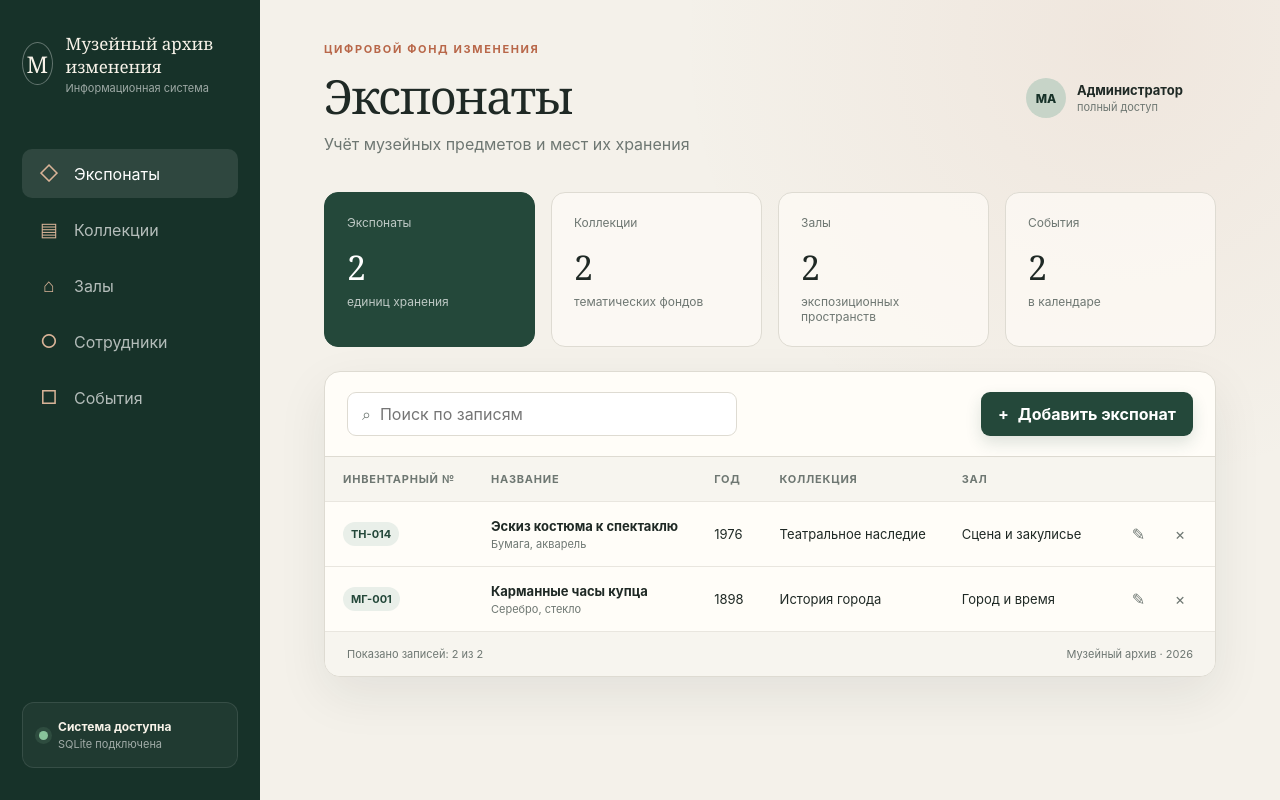
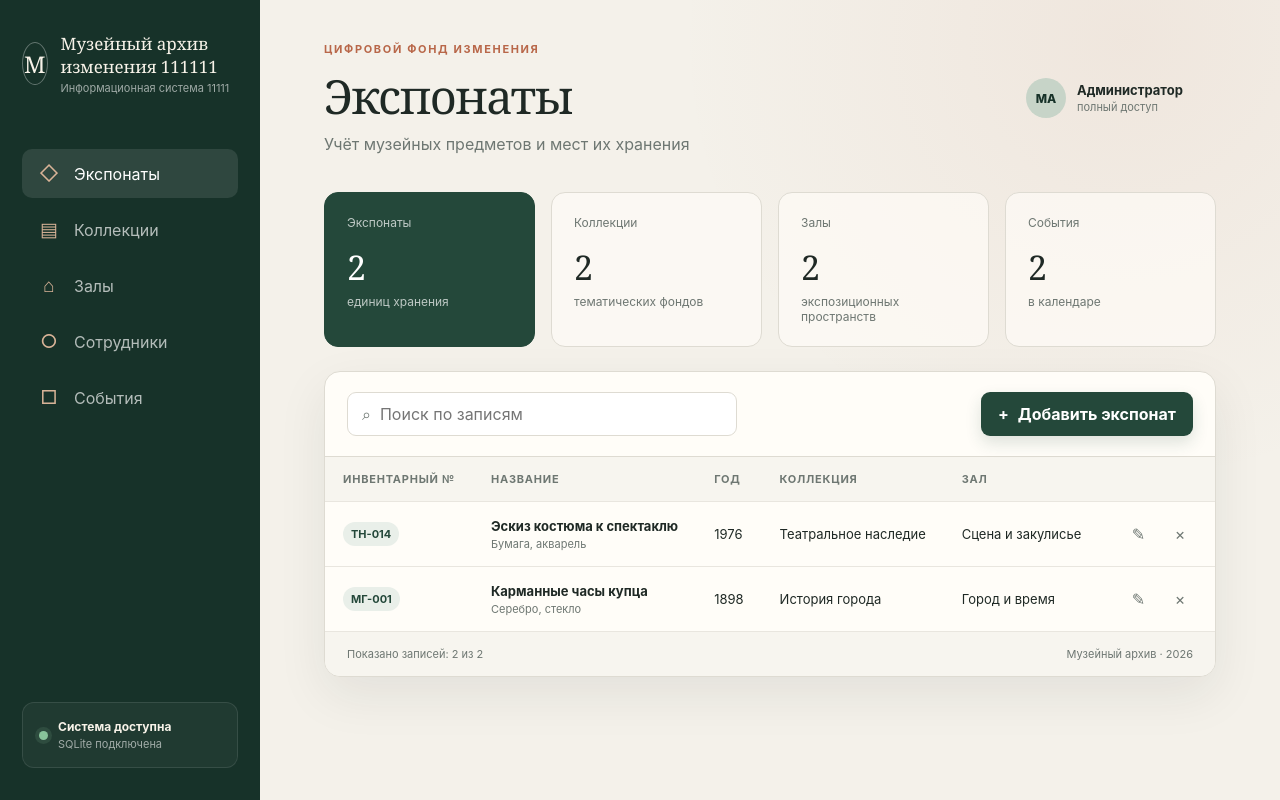
Before and after one commit to PeachParfa1t/museum-cicd, a Flask app: page / in a window 1280 px wide. Run offline with Flask 3, Linux system fonts and the light colour scheme; data comes from the database, SQL or seed files in the repository.

Commit message:
Пуш в фичер

```diff
--- a/app/templates/index.html
+++ b/app/templates/index.html
@@ -4,7 +4,7 @@
     <meta charset="utf-8">
     <meta name="viewport" content="width=device-width, initial-scale=1">
     <meta name="description" content="Информационная система музейного архива">
-    <title>Музейный архив изменения</title>
+    <title>Музейный архив изменения 11111</title>
     <link rel="stylesheet" href="{{ url_for('static', filename='css/styles.css') }}">
     <script defer src="{{ url_for('static', filename='js/app.js') }}"></script>
   </head>
@@ -14,8 +14,8 @@
         <a class="brand" href="#" aria-label="Музейный архив">
           <span class="brand-mark" aria-hidden="true">М</span>
           <span>
-            <strong>Музейный архив изменения</strong>
-            <small>Информационная система</small>
+            <strong>Музейный архив изменения 111111</strong>
+            <small>Информационная система 11111</small>
           </span>
         </a>
 
```
